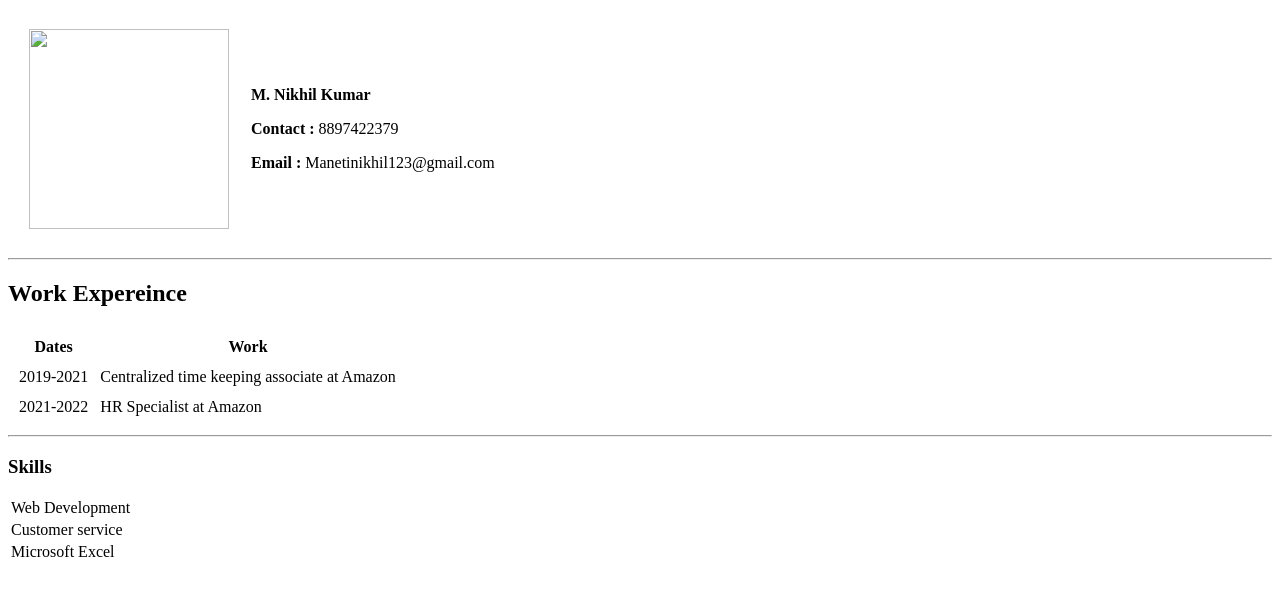
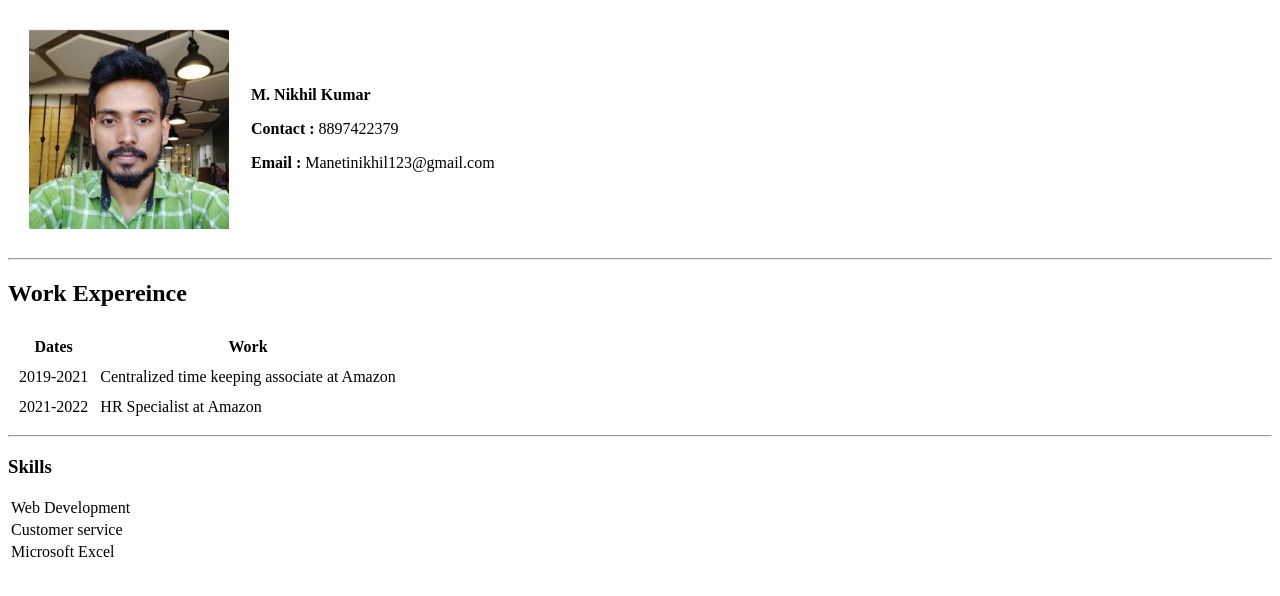
Before and after one commit to ManetiNikhil/CV, a plain HTML site: page nik5.html in a window 1280 px wide. Drawn offline with Linux system fonts and the light colour scheme.

Commit message:
Update nik5.html

```diff
--- a/nik5.html
+++ b/nik5.html
@@ -6,7 +6,7 @@
     <table cellspacing="20">
         <tr>
             <td>
-    <img src="file:C:\Users\OneTimeUser20\Downloads\IMG-1921.jpg"
+    <img src="IMG-1921.jpg"
     width="200"
     height="200"/><!--Syntax: <img src="file-------" height="xx" width="xxx"-->
 </td>
```
